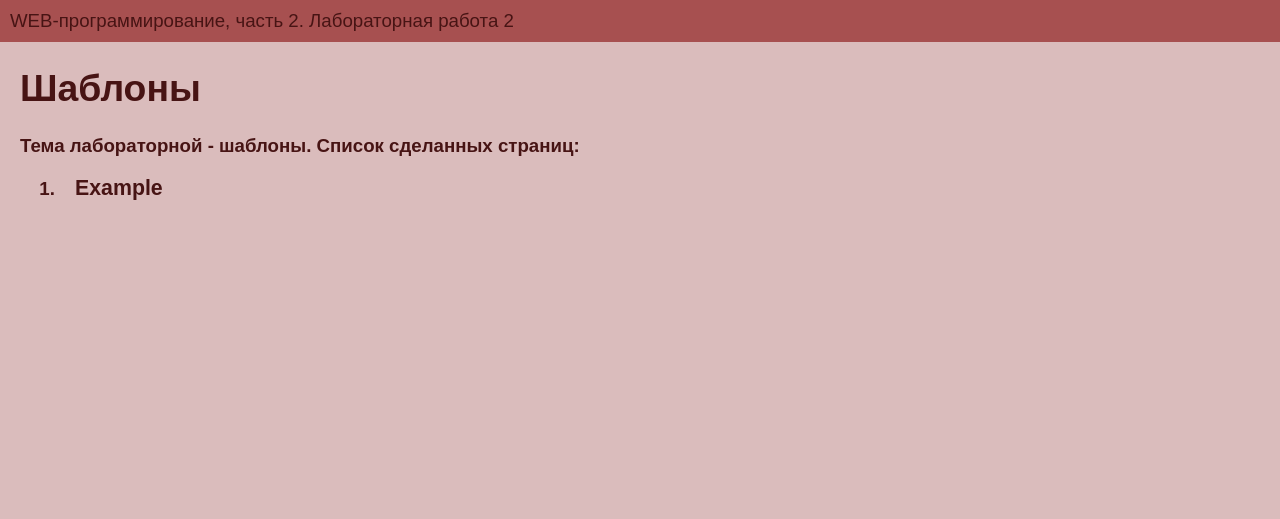
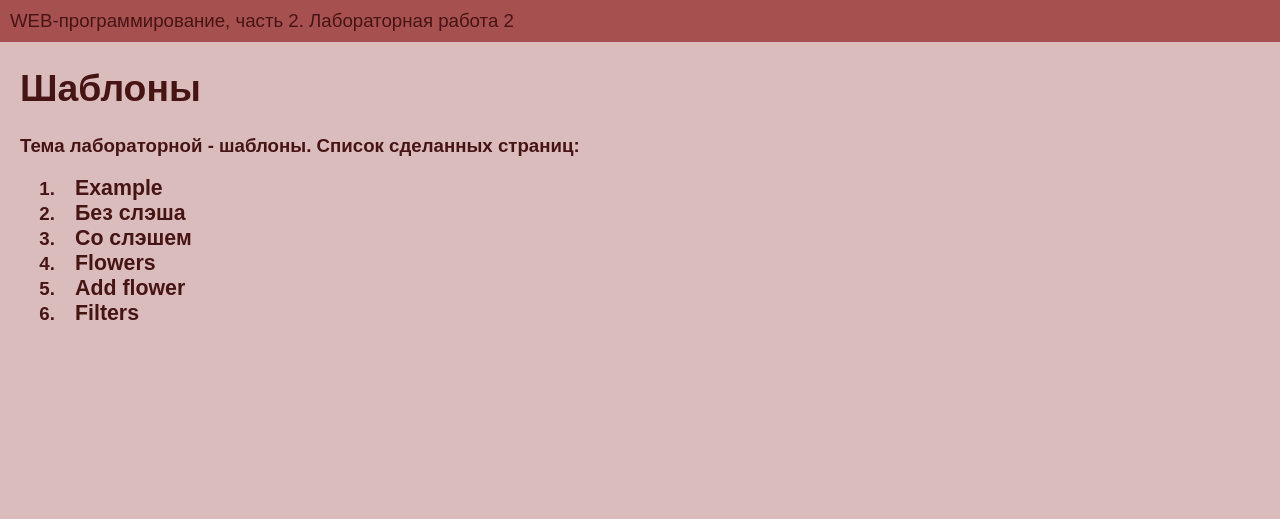
Before and after one commit to ninioka/web-programming-labs-2, a Flask app: page /lab2/ in a window 1280 px wide. Shown: the top 519 px of the page. Run offline with Flask 3, Linux system fonts and the light colour scheme.

Commit message:
Правки в lab2.html

```diff
--- a/templates/lab2.html
+++ b/templates/lab2.html
@@ -11,5 +11,20 @@
         <li>
             <a href="/lab2/example">Example</a>
         </li>
+        <li>
+            <a href="/lab2/a">Без слэша</a>
+        </li>
+        <li>
+            <a href="/lab2/a/">Со слэшем</a>
+        </li>
+        <li>
+            <a href="/lab2/flowers/">Flowers</a>
+        </li>
+        <li>
+            <a href="/lab2/add_flower/">Add flower</a>
+        </li>
+        <li>
+            <a href="/lab2/filters">Filters</a>
+        </li>
     </ol>
 {% endblock %}
```
